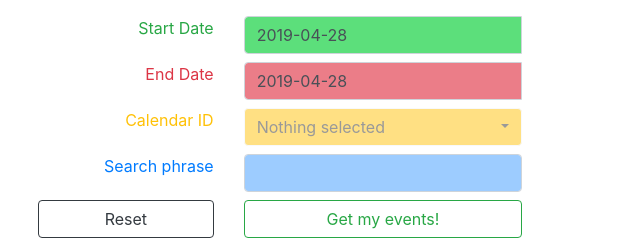
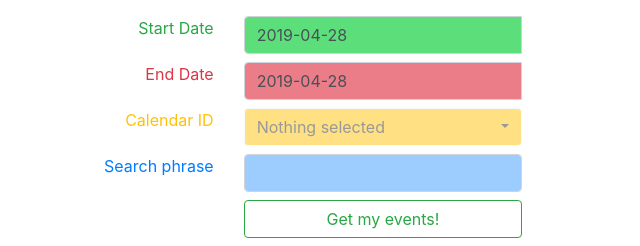
Before and after one commit to PiotrWegrzyn/GoogleAPICalendarEventCalcualtor, a Django app: page / in a window 1280 px wide. Shown: the part 260-506 px from the top of the page, without its empty margins (0-640 px from the left). Run offline with Django 3.2, Linux system fonts and the light colour scheme; some libraries are stand-ins or nearby versions.

Commit message:
remove reset button

```diff
--- a/static/calculator.js
+++ b/static/calculator.js
@@ -185,6 +185,7 @@ function clear_table(selector){
 }
 
 function listUpcomingEvents() {
+    clear_table("#event_table");
     let user_start_date = document.getElementById("start_date").value;
     let user_end_date = document.getElementById("end_date").value;
     let user_search_phrase = document.getElementById("search_phrase").value;
--- a/templates/calendar_main.html
+++ b/templates/calendar_main.html
@@ -129,10 +129,10 @@
                 </div>
             </div>
             <div class="row m-2">
-                <div class="col-6 col-md-2">
-                    <button id="reset_events" type="button" class="btn btn-outline-dark btn-md btn-block" onclick="clear_table('#event_table')">Reset</button>
-                </div>
-                <div class="col-6 col-md-3">
+{#                <div class="col-6 col-md-2">#}
+{#                    <button id="reset_events" type="button" class="btn btn-outline-dark btn-md btn-block" onclick="clear_table('#event_table')">Reset</button>#}
+{#                </div>#}
+                <div class="col-6 col-md-3 offset-6 offset-md-2">
                     <button id="search" type="button" class="btn btn-outline-success btn-md btn-block" onclick="listUpcomingEvents()">Get my
                         events!</button>
                 </div>
```
